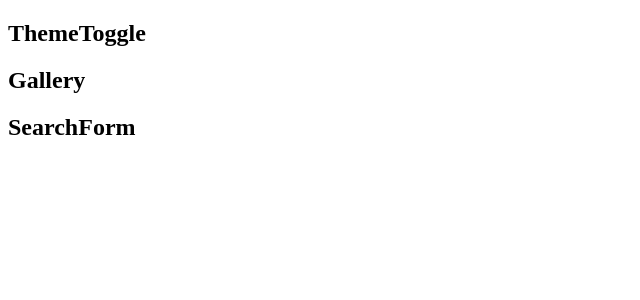
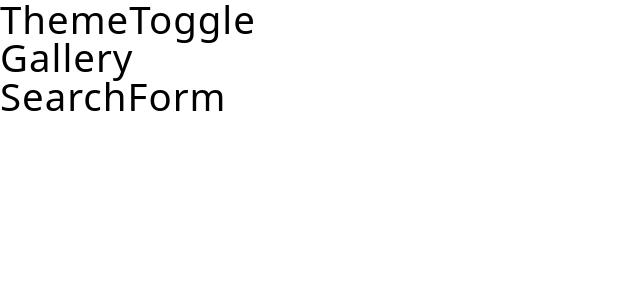
Before and after one commit to ela-md/Unsplash-Images, a React (Vite) app: page / in a window 1280 px wide. Shown: the top 300 px of the page, without its empty margins (0-640 px from the left). Built offline with nearby package versions, Linux system fonts and the light colour scheme.

Commit message:
add Css Style

```diff
--- a/src/index.css
+++ b/src/index.css
@@ -0,0 +1,348 @@
+/* ==== GLOBAL CSS ==== */
+
+*,
+::after,
+::before {
+  margin: 0;
+  padding: 0;
+  box-sizing: border-box;
+}
+
+html {
+  font-size: 100%;
+} /*16px*/
+
+:root {
+  /* colors */
+  --primary-100: #e2e0ff;
+  --primary-200: #c1beff;
+  --primary-300: #a29dff;
+  --primary-400: #837dff;
+  --primary-500: #645cff;
+  --primary-600: #504acc;
+  --primary-700: #3c3799;
+  --primary-800: #282566;
+  --primary-900: #141233;
+
+  /* grey */
+  --grey-50: #f8fafc;
+  --grey-100: #f1f5f9;
+  --grey-200: #e2e8f0;
+  --grey-300: #cbd5e1;
+  --grey-400: #94a3b8;
+  --grey-500: #64748b;
+  --grey-600: #475569;
+  --grey-700: #334155;
+  --grey-800: #1e293b;
+  --grey-900: #0f172a;
+  /* rest of the colors */
+  --black: #222;
+  --white: #fff;
+  --red-light: #f8d7da;
+  --red-dark: #842029;
+  --green-light: #d1e7dd;
+  --green-dark: #0f5132;
+
+  --small-text: 0.875rem;
+  --extra-small-text: 0.7em;
+  /* rest of the vars */
+  --borderRadius: 0.25rem;
+  --letterSpacing: 1px;
+  --transition: 0.3s ease-in-out all;
+  --max-width: 1120px;
+  --fixed-width: 600px;
+  --view-width: 90vw;
+  /* box shadow*/
+  --shadow-1: 0 1px 3px 0 rgba(0, 0, 0, 0.1), 0 1px 2px 0 rgba(0, 0, 0, 0.06);
+  --shadow-2: 0 4px 6px -1px rgba(0, 0, 0, 0.1),
+    0 2px 4px -1px rgba(0, 0, 0, 0.06);
+  --shadow-3: 0 10px 15px -3px rgba(0, 0, 0, 0.1),
+    0 4px 6px -2px rgba(0, 0, 0, 0.05);
+  --shadow-4: 0 20px 25px -5px rgba(0, 0, 0, 0.1),
+    0 10px 10px -5px rgba(0, 0, 0, 0.04);
+  /* dark mode setup */
+}
+
+body {
+  font-family: system-ui, -apple-system, BlinkMacSystemFont, 'Segoe UI', Roboto,
+    Oxygen, Ubuntu, Cantarell, 'Open Sans', 'Helvetica Neue', sans-serif;
+  font-weight: 400;
+  line-height: 1;
+}
+p {
+  margin: 0;
+}
+h1,
+h2,
+h3,
+h4,
+h5 {
+  margin: 0;
+  font-family: var(--headingFont);
+  font-weight: 400;
+  line-height: 1;
+  text-transform: capitalize;
+  letter-spacing: var(--letterSpacing);
+}
+
+h1 {
+  font-size: clamp(2rem, 5vw, 5rem); /* Large heading */
+}
+
+h2 {
+  font-size: clamp(1.5rem, 3vw, 3rem); /* Medium heading */
+}
+
+h3 {
+  font-size: clamp(1.25rem, 2.5vw, 2.5rem); /* Small heading */
+}
+
+h4 {
+  font-size: clamp(1rem, 2vw, 2rem); /* Extra small heading */
+}
+
+h5 {
+  font-size: clamp(0.875rem, 1.5vw, 1.5rem); /* Tiny heading */
+}
+
+.text {
+  margin-bottom: 1.5rem;
+  max-width: 40em;
+}
+
+small,
+.text-small {
+  font-size: var(--small-text);
+}
+
+a {
+  text-decoration: none;
+}
+ul {
+  list-style-type: none;
+  padding: 0;
+}
+
+.img {
+  width: 100%;
+  display: block;
+  object-fit: cover;
+}
+/* buttons */
+
+.btn {
+  cursor: pointer;
+  color: var(--white);
+  background: var(--primary-500);
+  border: transparent;
+  border-radius: var(--borderRadius);
+  letter-spacing: var(--letterSpacing);
+  padding: 0.375rem 0.75rem;
+  box-shadow: var(--shadow-1);
+  transition: var(--transition);
+  text-transform: capitalize;
+  display: inline-block;
+}
+.btn:hover {
+  background: var(--primary-700);
+  box-shadow: var(--shadow-3);
+}
+.btn-hipster {
+  color: var(--primary-500);
+  background: var(--primary-200);
+}
+.btn-hipster:hover {
+  color: var(--primary-200);
+  background: var(--primary-700);
+}
+.btn-block {
+  width: 100%;
+}
+
+/* alerts */
+.alert {
+  padding: 0.375rem 0.75rem;
+  margin-bottom: 1rem;
+  border-color: transparent;
+  border-radius: var(--borderRadius);
+}
+
+.alert-danger {
+  color: var(--red-dark);
+  background: var(--red-light);
+}
+.alert-success {
+  color: var(--green-dark);
+  background: var(--green-light);
+}
+/* form */
+
+.form {
+  width: 90vw;
+  max-width: var(--fixed-width);
+  background: var(--white);
+  border-radius: var(--borderRadius);
+  box-shadow: var(--shadow-2);
+  padding: 2rem 2.5rem;
+  margin: 3rem auto;
+}
+.form-label {
+  display: block;
+  font-size: var(--small-text);
+  margin-bottom: 0.5rem;
+  text-transform: capitalize;
+  letter-spacing: var(--letterSpacing);
+}
+.form-input,
+.form-textarea {
+  width: 100%;
+  padding: 0.375rem 0.75rem;
+  border-radius: var(--borderRadius);
+  background: var(--backgroundColor);
+  border: 1px solid var(--grey-200);
+}
+
+.form-row {
+  margin-bottom: 1rem;
+}
+
+.form-textarea {
+  height: 7rem;
+}
+::placeholder {
+  font-family: inherit;
+  color: var(--grey-400);
+}
+.form-alert {
+  color: var(--red-dark);
+  letter-spacing: var(--letterSpacing);
+  text-transform: capitalize;
+}
+/* alert */
+
+@keyframes spinner {
+  to {
+    transform: rotate(360deg);
+  }
+}
+
+.loading {
+  width: 6rem;
+  height: 6rem;
+  border: 5px solid var(--grey-400);
+  border-radius: 50%;
+  border-top-color: var(--primary-500);
+  animation: spinner 0.6s linear infinite;
+  margin: 0 auto;
+}
+
+/* title */
+
+.title {
+  text-align: center;
+}
+
+.title-underline {
+  background: var(--primary-500);
+  width: 7rem;
+  height: 0.25rem;
+  margin: 0 auto;
+  margin-top: 1rem;
+}
+
+/*
+========
+PROJECT CSS
+========
+*/
+
+/*
+========
+Toggle Container
+========
+*/
+
+.toggle-container {
+  width: var(--view-width);
+  max-width: var(--max-width);
+  padding: 1rem 0;
+  margin: 0 auto;
+  display: flex;
+  justify-content: end;
+}
+
+.dark-toggle {
+  background: transparent;
+  border-color: transparent;
+  width: 5rem;
+  height: 2rem;
+  display: grid;
+  place-items: center;
+  cursor: pointer;
+}
+.toggle-icon {
+  font-size: 1.5rem;
+  color: var(--textColor);
+}
+/*
+========
+Search Form
+========
+*/
+.title {
+  color: var(--primary-500);
+}
+.search-form {
+  width: var(--view-width);
+  max-width: var(--fixed-width);
+  margin: 0 auto;
+  margin-top: 2rem;
+  display: grid;
+  grid-template-columns: 1fr auto;
+}
+
+.search-input {
+  border-color: var(--grey-300);
+  transition: var(--darkModeTransition);
+  color: var(--textColor);
+  border-radius: 0;
+
+  /* border-right: none; */
+}
+
+.search-form .btn {
+  border-radius: 0;
+}
+.search-form .btn:hover {
+  background: var(--primary-300);
+  color: var(--black);
+}
+
+/*
+========
+Gallery
+========
+*/
+
+.image-container {
+  width: var(--view-width);
+  max-width: var(--max-width);
+  margin: 3rem auto;
+  display: grid;
+  gap: 2rem;
+}
+
+.image-container .img {
+  height: 10rem;
+}
+
+@media (min-width: 768px) {
+  .image-container {
+    grid-template-columns: 1fr 1fr;
+  }
+}
+@media (min-width: 992px) {
+  .image-container {
+    grid-template-columns: 1fr 1fr 1fr;
+  }
+}
```
